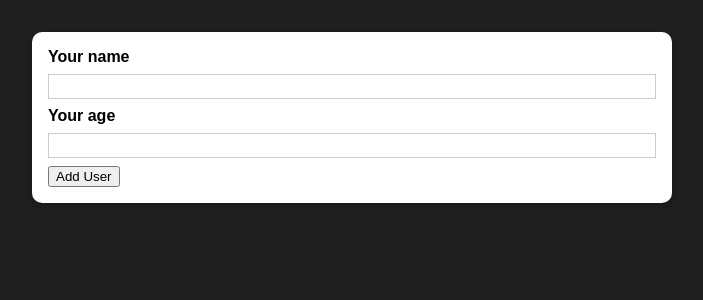
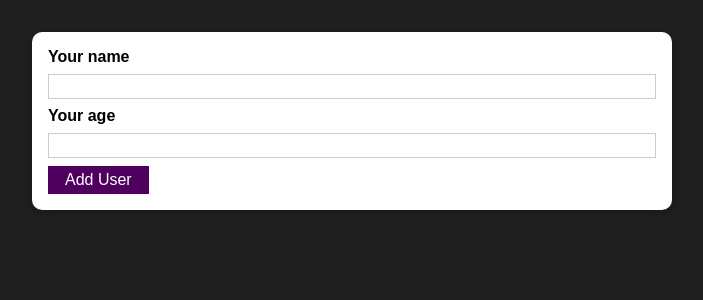
Before and after one commit to hafsasaleem27/user-actions, a React (Create React App) app: page / in a window 1280 px wide. Shown: the top 300 px of the page, without its empty margins (288-991 px from the left). Built offline with nearby package versions, Linux system fonts and the light colour scheme.

Commit message:
Added resuable Button component with its css (css module)

```diff
--- /dev/null
+++ b/src/components/UI/Button/Button.js
@@ -0,0 +1,16 @@
+import React from 'react';
+import styles from './Button.module.css';
+
+const Button = (props) => {
+    return (
+        <button
+            type={props.type || 'button'}
+            className={styles.button}
+            onClick={props.onClick}
+        >
+            {props.children}
+        </button>
+    );
+};
+
+export default Button;
--- /dev/null
+++ b/src/components/UI/Button/Button.module.css
@@ -0,0 +1,18 @@
+.button {
+    font: inherit;
+    border: 1px solid #4f005f;
+    background: #4f005f;
+    color: white;
+    padding: 0.25rem 1rem;
+    cursor: pointer;
+  }
+
+  .button:hover,
+  .button:active {
+    background: #741188;
+    border-color: #741188;
+  }
+
+  .button:focus {
+    outline: none;
+  }
--- a/src/components/Users/AddUser.js
+++ b/src/components/Users/AddUser.js
@@ -1,4 +1,5 @@
 import React from "react";
+import Button from "../UI/Button/Button";
 import Card from "../UI/Card/Card";
 import styles from './AddUser.module.css';
 
@@ -14,7 +15,9 @@
         <input id="username" type="text" />
         <label htmlFor="age">Your age</label>
         <input id="age" type="number" />
-        <button type="submit">Add User</button>
+        <Button type="submit">
+            Add User
+        </Button>
       </form>
     </Card>
   );
```
Also changed, not shown: src/components/UI/Card/Card.js (+5 -5 lines).
